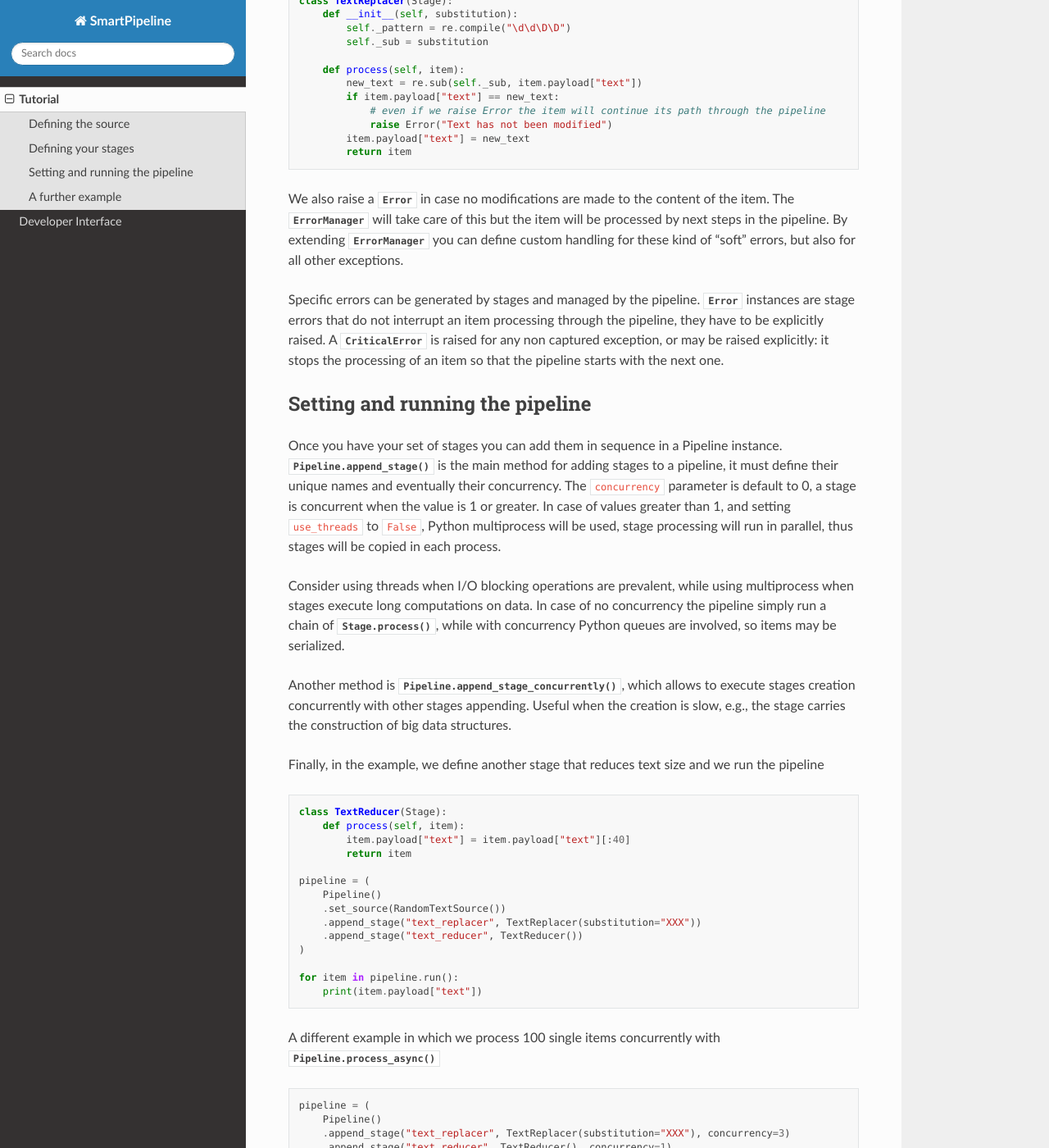
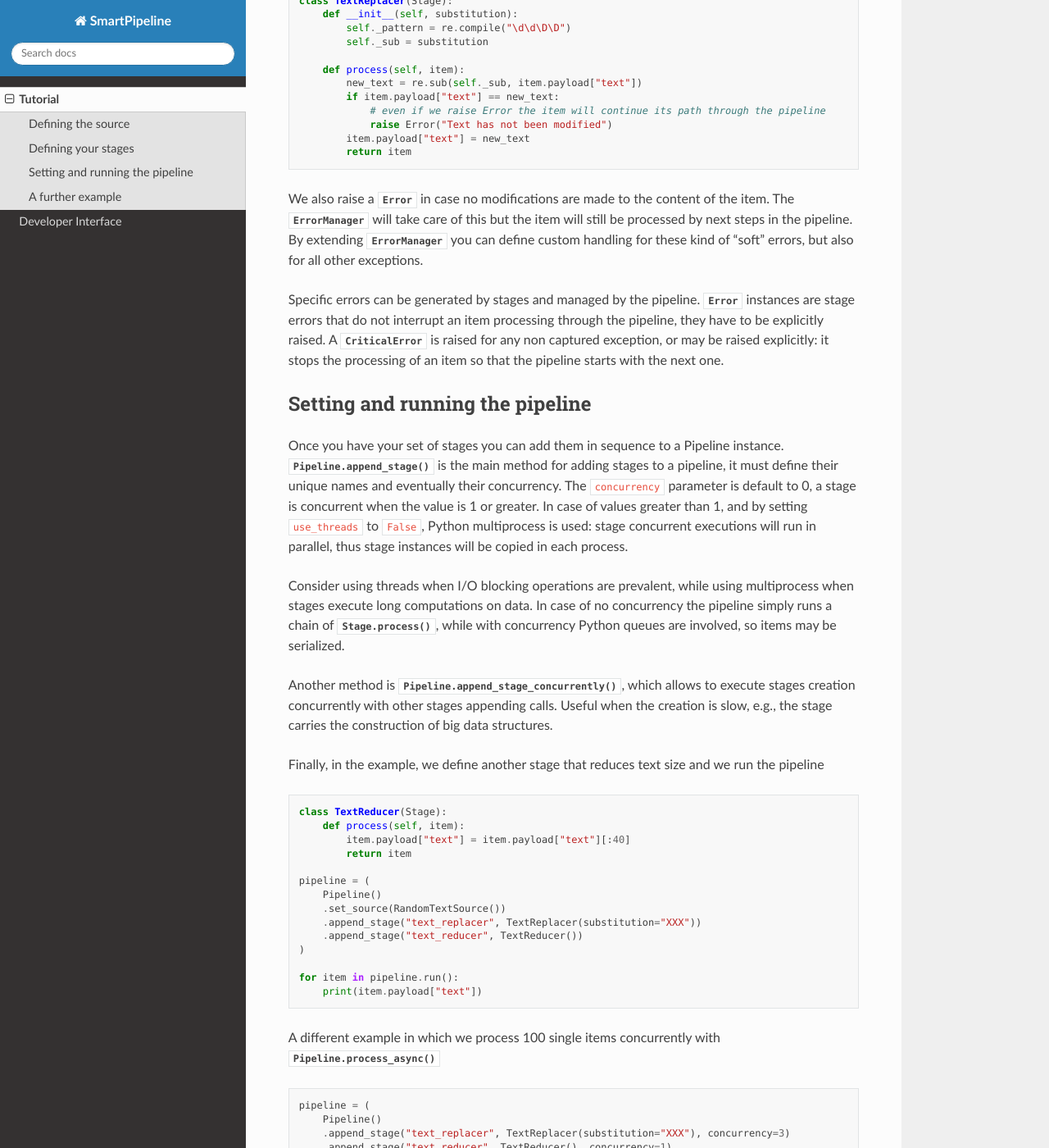
Before and after one commit to giacbrd/SmartPipeline, a Sphinx documentation site: the page built from docs/usage.rst, in a window 1280 px wide and 1400 px high, scrolled down 1288 px. Shown: the whole window at 82% size. Built offline with Sphinx 7.4.7 and the Read the Docs theme 2.0.0, drawn with Linux system fonts in a browser that asks for light colours; some of the changed text lies outside the part shown.

Commit message:
doc fixes

```diff
--- a/docs/api.rst
+++ b/docs/api.rst
@@ -4,7 +4,7 @@ Developer Interface
 Source and Stages
 -----------------
 
-Classes for defining a pipeline source and its stages with specific processing methods
+Base abstract classes for pipeline source and stages
 
 .. autoclass:: smartpipeline.stage.Source
    :inherited-members:
--- a/docs/usage.rst
+++ b/docs/usage.rst
@@ -77,7 +77,7 @@ patterns in the string with a fixed string.
             return item
 
 We also raise a :class:`.Error` in case no modifications are made to the content of the item.
-The :class:`.ErrorManager` will take care of this but the item will be processed by next steps in
+The :class:`.ErrorManager` will take care of this but the item will still be processed by next steps in
 the pipeline.
 By extending :class:`.ErrorManager` you can define custom handling for these kind of "soft" errors,
 but also for all other exceptions.
@@ -91,21 +91,21 @@ it stops the processing of an item so that the pipeline starts with the next one
 Setting and running the pipeline
 --------------------------------
 
-Once you have your set of stages you can add them in sequence in a Pipeline instance.
+Once you have your set of stages you can add them in sequence to a Pipeline instance.
 :meth:`.Pipeline.append_stage` is the main method for adding stages to a pipeline,
 it must define their unique names and eventually their concurrency.
 The ``concurrency`` parameter is default to 0, a stage is concurrent when the value is 1 or greater.
-In case of values greater than 1, and setting ``use_threads`` to ``False``,
-Python multiprocess will be used, stage processing will run in parallel,
-thus stages will be copied in each process.
+In case of values greater than 1, and by setting ``use_threads`` to ``False``,
+Python multiprocess is used: stage concurrent executions will run in parallel,
+thus stage instances will be copied in each process.
 
 Consider using threads when I/O blocking operations are prevalent,
 while using multiprocess when stages execute long computations on data.
-In case of no concurrency the pipeline simply run a chain of :meth:`.Stage.process`,
+In case of no concurrency the pipeline simply runs a chain of :meth:`.Stage.process`,
 while with concurrency Python queues are involved, so items may be serialized.
 
 Another method is :meth:`.Pipeline.append_stage_concurrently`,
-which allows to execute stages creation concurrently with other stages appending.
+which allows to execute stages creation concurrently with other stages appending calls.
 Useful when the creation is slow,
 e.g., the stage carries the construction of big data structures.
 
```
Also changed, not shown: other parts of docs/usage.rst (+2 -2 lines), 5 other files.
